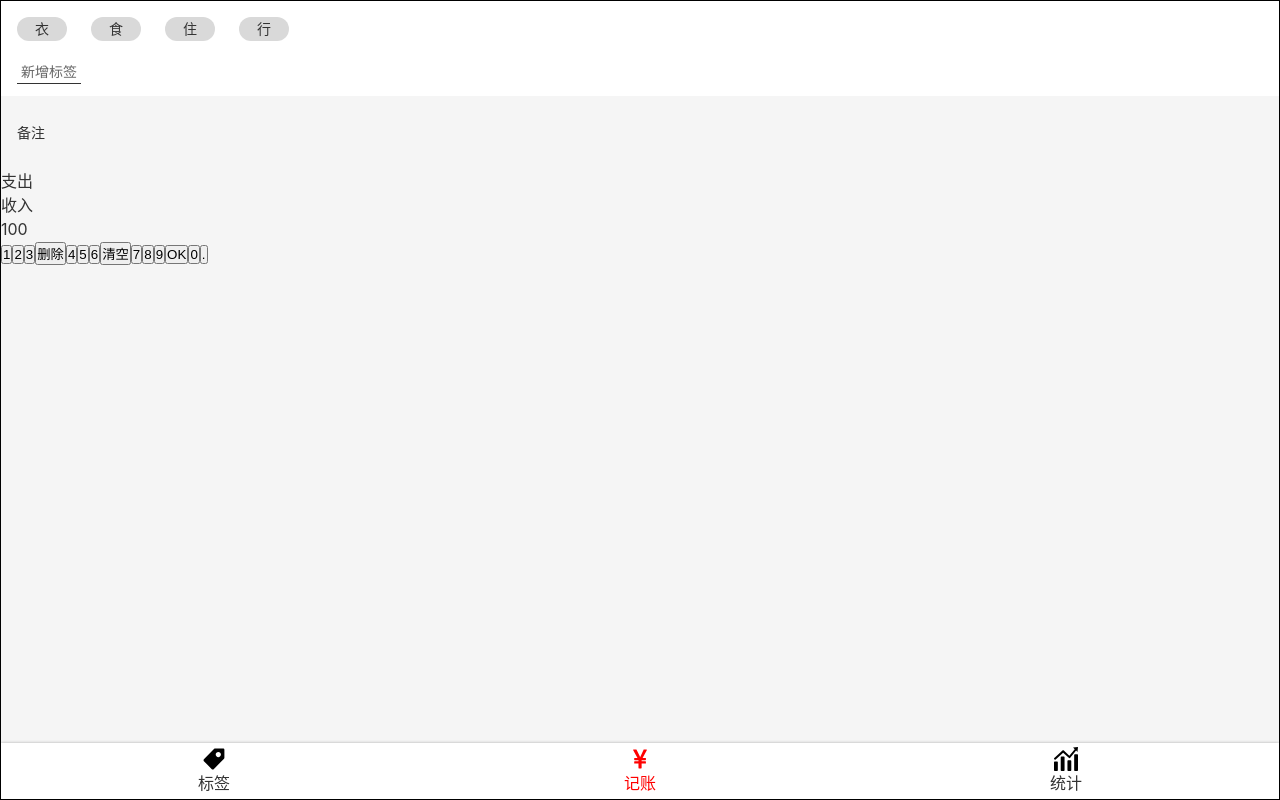
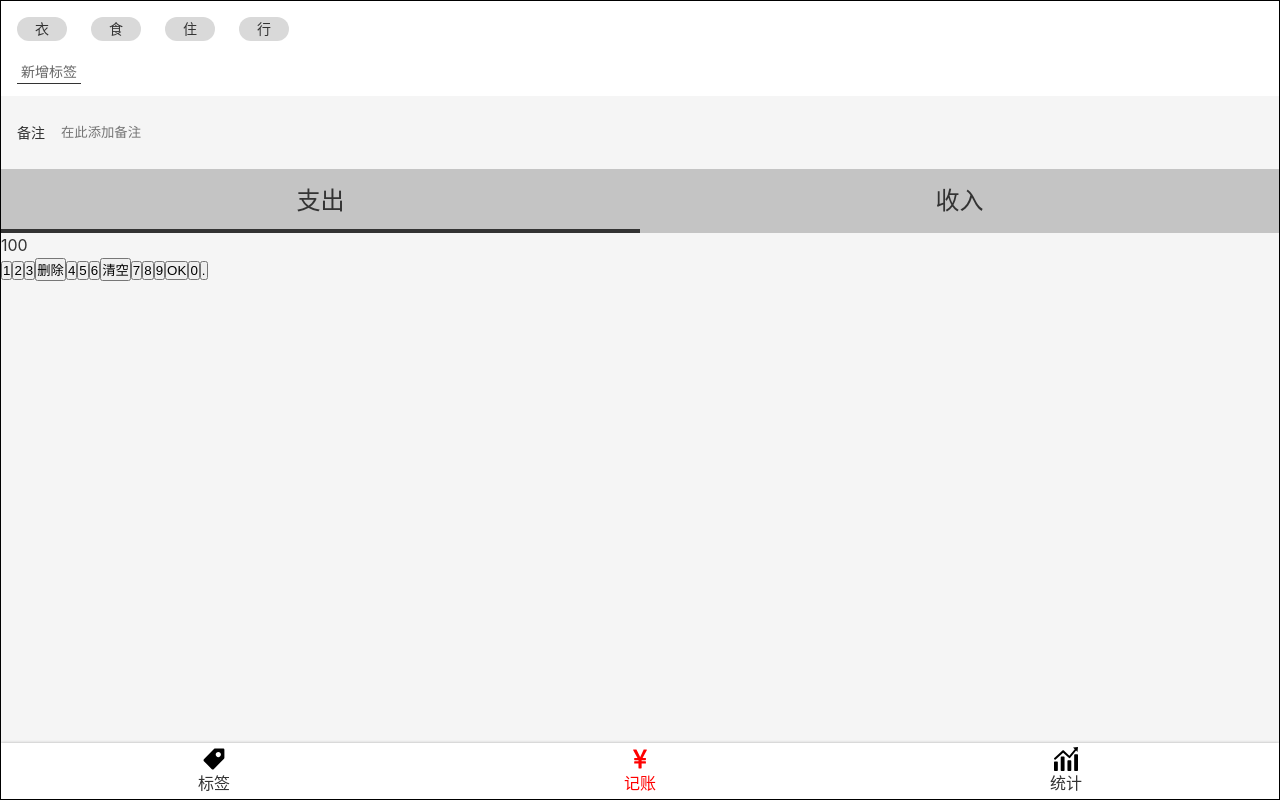
Before and after one commit to sun1948/My-Tally, a React app: page /#/money in a window 1280 px wide. Built offline with nearby package versions, Linux system fonts and the light colour scheme.

Commit message:
完成 Money.tsx 中 CategorySection UI

```diff
--- a/src/views/Money.tsx
+++ b/src/views/Money.tsx
@@ -41,7 +41,19 @@ const NotesSection = styled.section`
   }
 `
 const CategorySection = styled.section`
-
+  background: #C4C4C4;
+  font-size: 24px;
+  line-height: 22px;
+  >ul{
+    >li{
+      width: 50%; text-align: center;
+      display:inline-block; padding: 21px 0; position: relative;
+      &.selected::after{
+        content: ''; height: 4px; background: #333333; width: 100%;
+        position: absolute; left: 0; bottom: 0;
+      }
+    }
+  }
 `
 const NumberPadSection = styled.section`
 
@@ -62,12 +74,12 @@ const Money = () => {
       <NotesSection>
         <label>
           <span>备注</span>
-          <input type="text"/>
+          <input type="text" placeholder="在此添加备注"/>
         </label>
       </NotesSection>
       <CategorySection>
         <ul>
-          <li>支出</li>
+          <li className="selected">支出</li>
           <li>收入</li>
         </ul>
       </CategorySection>
```
